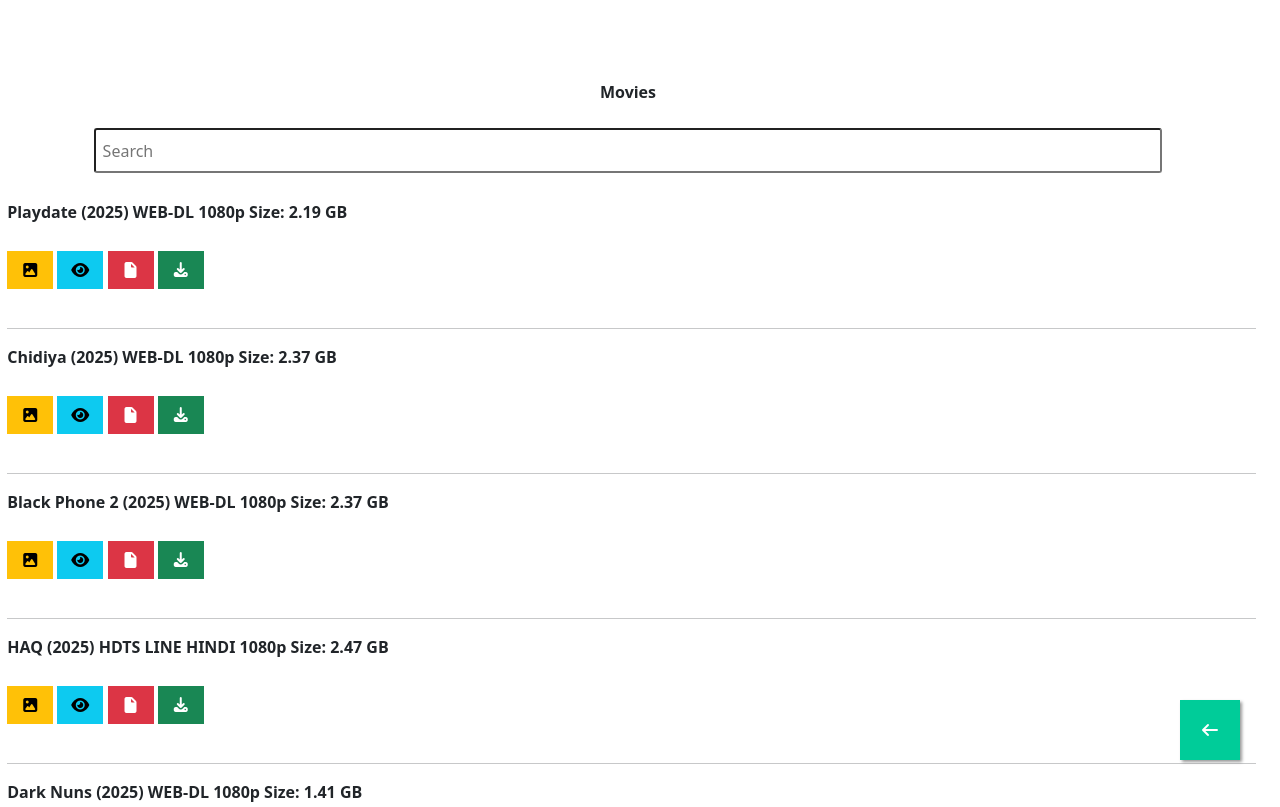
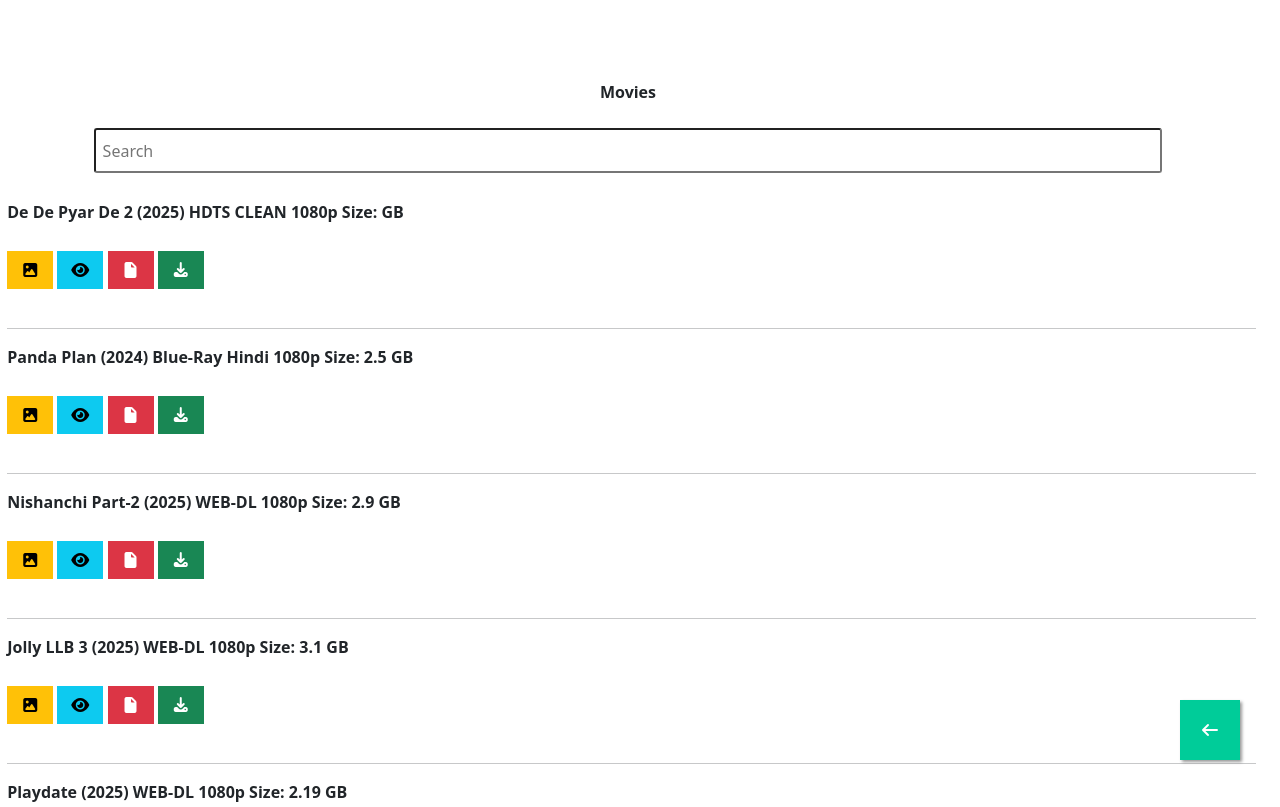
Before and after one commit to Maxmentor/Movie-Time, a plain HTML site: page movies.html in a window 1280 px wide. Shown: the top 807 px of the page. Drawn offline with nearby package versions, Linux system fonts and the light colour scheme.

Commit message:
Update movies.html

```diff
--- a/movies.html
+++ b/movies.html
@@ -82,6 +82,61 @@
     <div class="col-12">
 
 <br>
+
+		<!------------------------------------------------------------------------------------------------------------------------------------------------->
+
+
+
+		<div class="mv" id="mv" ><b><p id="dedepyarde2">De De Pyar De 2 (2025) HDTS CLEAN 1080p Size:  GB</p></b><br>
+
+<br>
+
+<a href="https://image.tmdb.org/t/p/w500/g3J7r2t3L9HEgyWMX0Fki04Swtu.jpg" class="btn btn-warning"><i class="fa fa-image"></i></a>
+<a href="https://maxmentor.github.io/Network_Stream/play.html?max=https://pixeldrain.dev/api/file/AVWsJDJ5?download" class="btn btn-info"><i class="fa fa-eye"></i></a>
+<a href="https://hubcloud.fyi/drive/r5i1rrztt1rxkhx" class="btn btn-danger"><i class="fa fa-file"></i></a>
+<a href="https://pixeldrain.dev/api/file/AVWsJDJ5?download" class="btn btn-success"><i class="fa fa-download"></i></a><hr></div>
+
+
+
+
+
+
+<div class="mv" id="mv" ><b><p id="Panda Plan">Panda Plan (2024) Blue-Ray Hindi 1080p Size: 2.5 GB</p></b><br>
+
+<br>
+
+<a href="https://image.tmdb.org/t/p/w500/8iMPQl13q89jQhaA5nXb6UiT0t0.jpg" class="btn btn-warning"><i class="fa fa-image"></i></a>
+<a href="https://maxmentor.github.io/Network_Stream/play.html?max=https://pixeldrain.dev/api/file/m5kajuHt?download" class="btn btn-info"><i class="fa fa-eye"></i></a>
+<a href="https://hubcloud.fyi/drive/dv2dltbg11reibx" class="btn btn-danger"><i class="fa fa-file"></i></a>
+<a href="https://pixeldrain.dev/api/file/m5kajuHt?download" class="btn btn-success"><i class="fa fa-download"></i></a><hr></div>
+
+
+
+
+
+<div class="mv" id="mv" ><b><p id="nishanchi2">Nishanchi Part-2 (2025) WEB-DL 1080p Size: 2.9  GB</p></b><br>
+
+<br>
+
+<a href="https://image.tmdb.org/t/p/w500/nO07vsSxqrE0VN7TcQdtKwaToWY.jpg" class="btn btn-warning"><i class="fa fa-image"></i></a>
+<a href="https://maxmentor.github.io/Network_Stream/play.html?max=https://pixeldrain.dev/api/file/7JK3gTnu?download" class="btn btn-info"><i class="fa fa-eye"></i></a>
+<a href="https://hubcloud.fyi/drive/6pnxkzdnazxafah" class="btn btn-danger"><i class="fa fa-file"></i></a>
+<a href="https://pixeldrain.dev/api/file/7JK3gTnu?download" class="btn btn-success"><i class="fa fa-download"></i></a><hr></div>
+
+
+
+
+
+
+<div class="mv" id="mv" ><b><p id="jollyllb3">Jolly LLB 3 (2025) WEB-DL 1080p Size: 3.1 GB</p></b><br>
+
+<br>
+
+<a href="https://image.tmdb.org/t/p/w500/bwRoU9p5GvjxgPfmIgsfcJ4ydng.jpg" class="btn btn-warning"><i class="fa fa-image"></i></a>
+<a href="https://maxmentor.github.io/Network_Stream/play.html?max=https://pixeldrain.dev/api/file/hK72ZGax?download" class="btn btn-info"><i class="fa fa-eye"></i></a>
+<a href="https://hubcloud.fyi/drive/nnzvlnkvvdo21qh" class="btn btn-danger"><i class="fa fa-file"></i></a>
+<a href="https://pixeldrain.dev/api/file/hK72ZGax?download" class="btn btn-success"><i class="fa fa-download"></i></a><hr></div>
+
 
 		<div class="mv" id="mv" ><b><p id="playdate"> Playdate (2025) WEB-DL 1080p Size: 2.19 GB</p></b><br>
 
```
